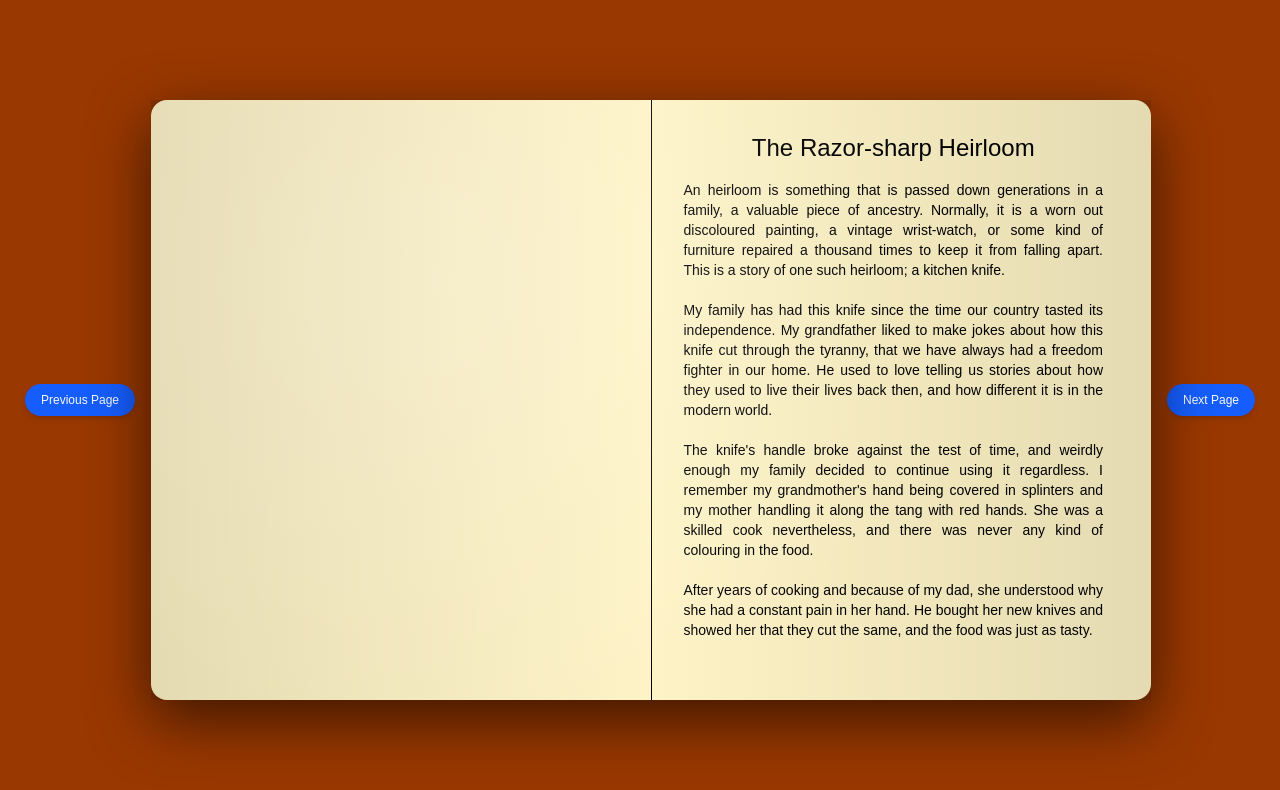
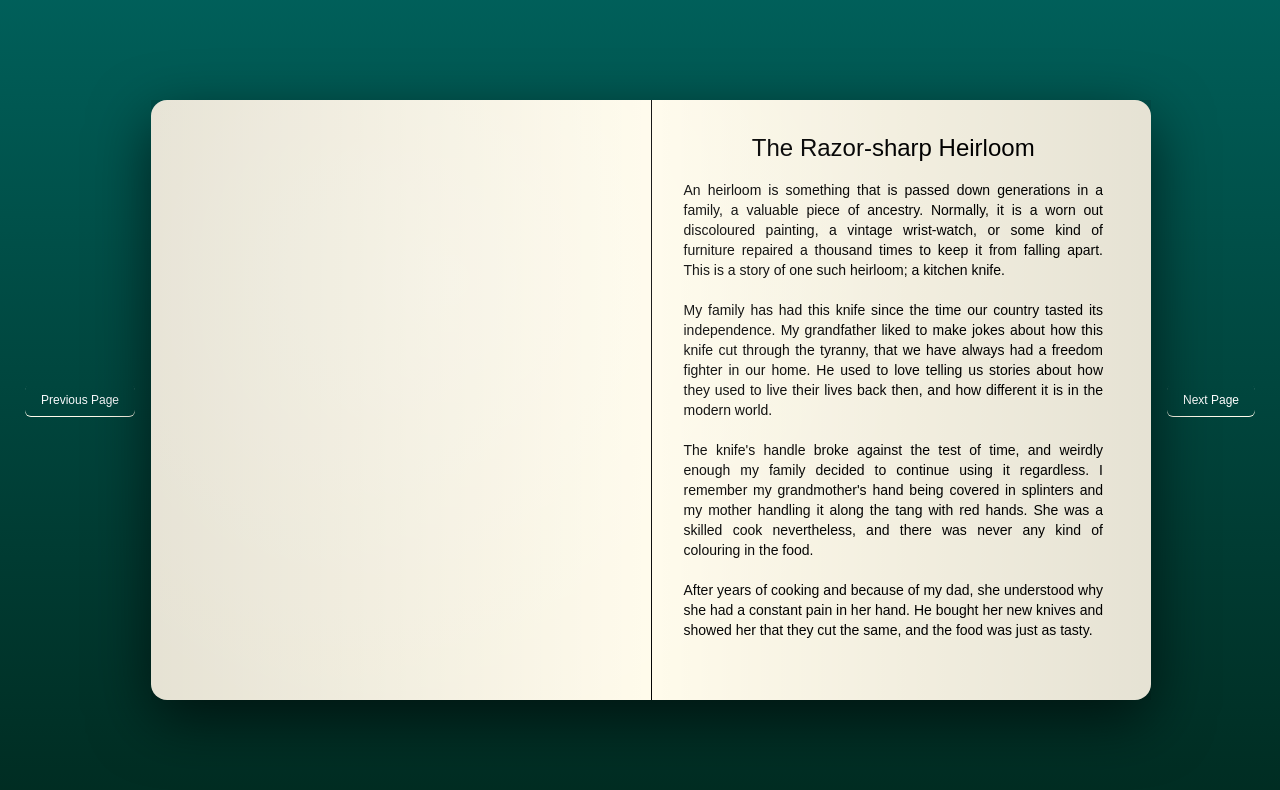
Before and after one commit to akayda008/book-display, a Next.js app: page / in a window 1280 px wide. Shown: the top 790 px of the page. Built offline with nearby package versions, Linux system fonts and the light colour scheme.

Commit message:
Changed the Colours

```diff
--- a/src/app/page.tsx
+++ b/src/app/page.tsx
@@ -3,7 +3,7 @@ import { book1 } from "@/data/book";
 
 export default function Home(){
   return(
-    <div className="flex justify-center items-center min-h-screen bg-[#993800]">
+    <div className="flex justify-center items-center min-h-screen bg-linear-to-t from-emerald-950 to-teal-800">
       <Book book={book1} />
     </div>
   );
--- a/src/components/Book.tsx
+++ b/src/components/Book.tsx
@@ -137,15 +137,15 @@ export default function Book({ book }: BookProps) {
           disabled={spreadIndex === 0}
           className={`
             mx-4 my-auto px-4 py-2 text-xs text-slate-50
-            max-h-fit rounded-2xl shadow-md
-            transistion bg-blue-600
-            hover:bg-blue-400 hover:shadow-xl
+            max-h-fit rounded-md shadow-2xs shadow-amber-50
+            transistion
+            hover:bg-emerald-800 hover:shadow-sm
           `}
         >
           Previous Page
         </button>
         {/* Book */}
-        <div className="flex flex-row w-250 h-150 mx-auto my-auto rounded-2xl shadow-[0_20px_60px_rgba(0,0,0,0.6)] bg-amber-100 relative">
+        <div className="flex flex-row w-250 h-150 mx-auto my-auto rounded-2xl shadow-[0_20px_60px_rgba(0,0,0,0.6)] bg-amber-50 relative">
           <div className="flex h-full w-full flex-row">
             {/* Left Page */}
             <div
@@ -197,10 +197,10 @@ export default function Book({ book }: BookProps) {
           onClick={nextSpread}
           disabled={isBookFinished && spreadIndex === totalSpreads - 1}
           className={`
-            mx-4 my-auto px-4 py-2 text-xs text-slate-50
-            max-h-fit rounded-2xl shadow-md
-            transistion bg-blue-600
-            hover:bg-blue-400 hover:shadow-xl
+            mx-4 my-auto px-4 py-2 text-xs text-white
+            max-h-fit rounded-md shadow-2xs shadow-amber-50
+            transistion
+            hover:bg-emerald-800 hover:shadow-sm
           `}
         >
           Next Page
```
